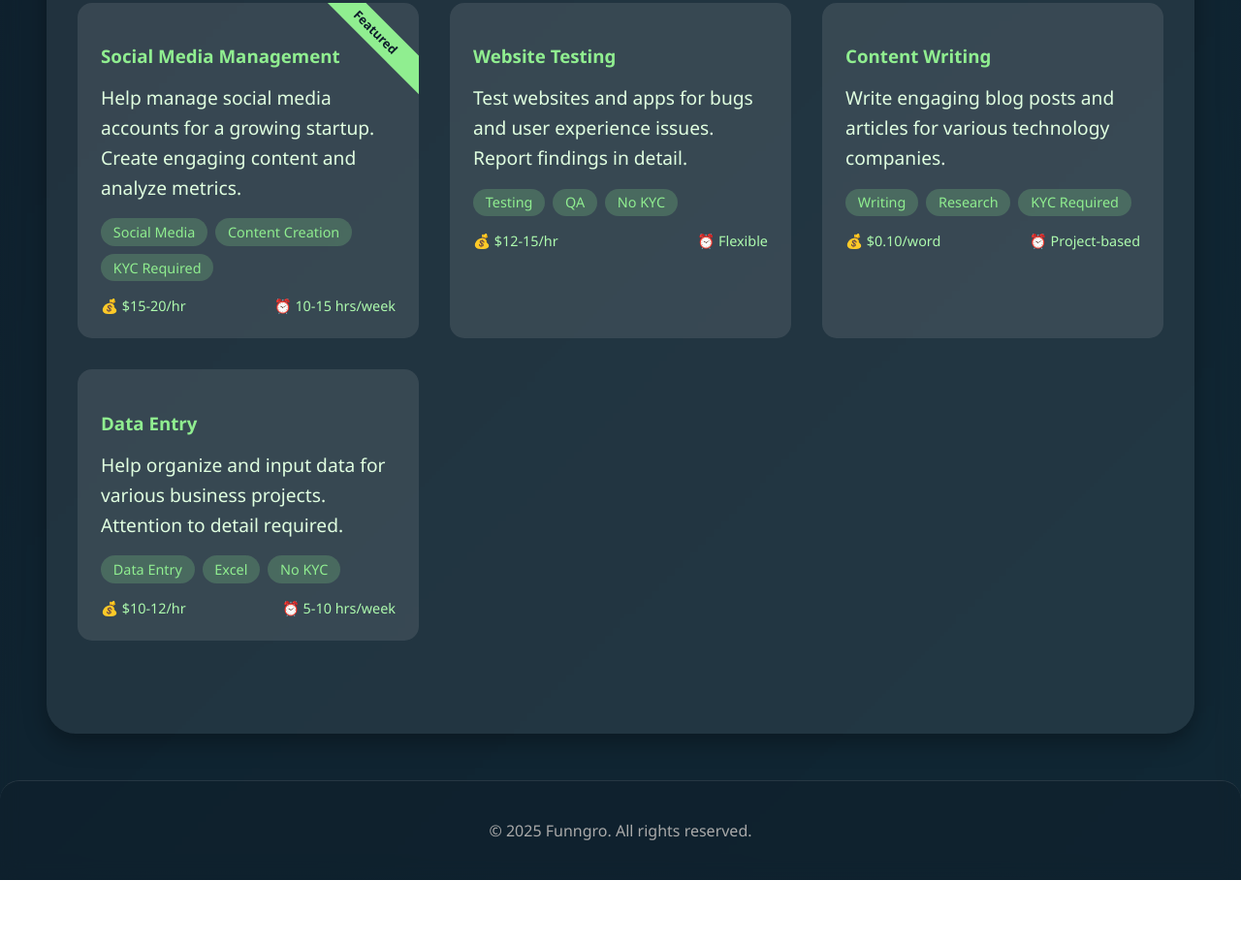
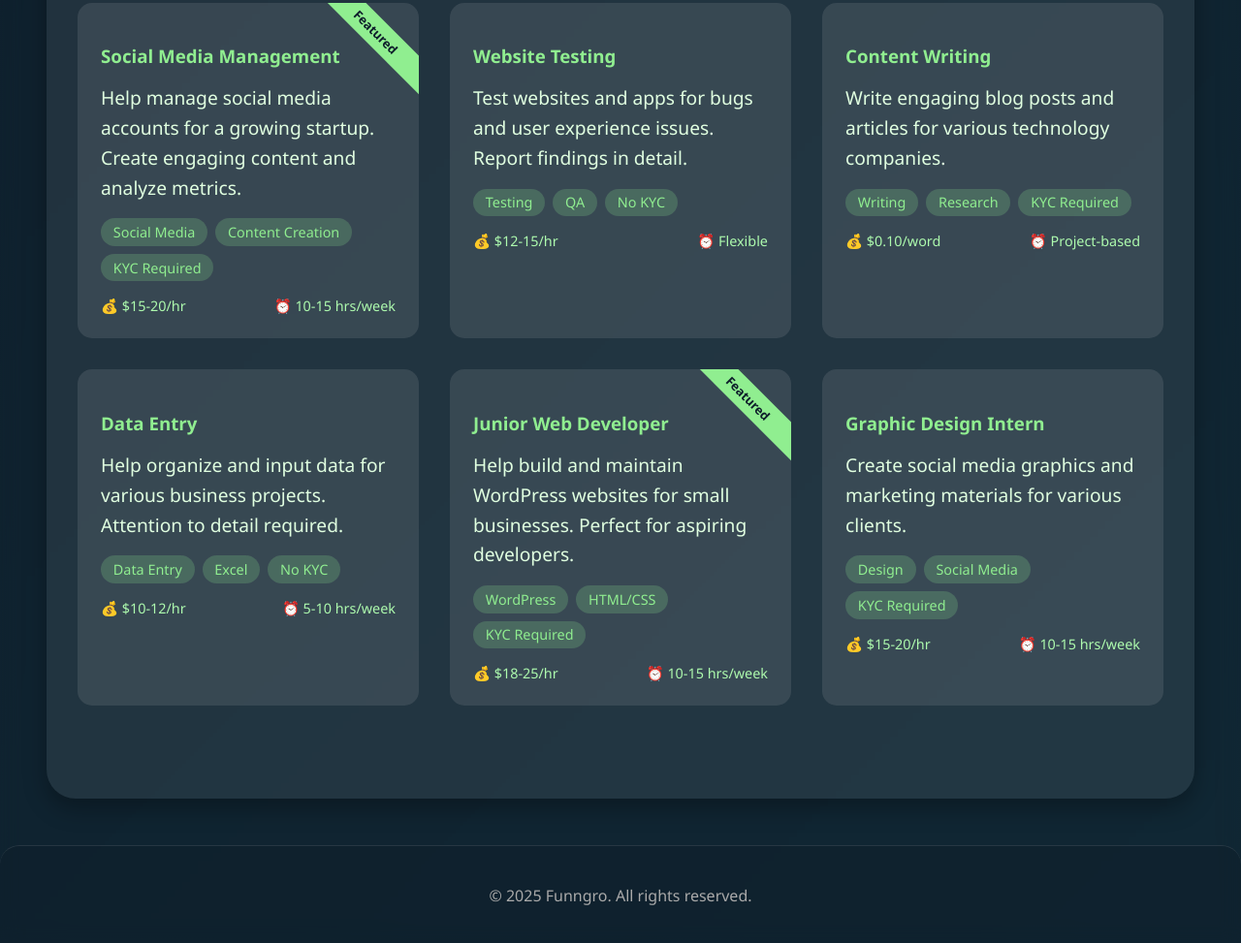
Before and after one commit to apexfury69/funngro-trial-website, a plain HTML site: page teen.html in a window 1280 px wide. Shown: the part 911-1884 px from the top of the page at 97% size. Before the commit the page ends 1819 px from the top, so only its background shows below. Drawn offline with Linux system fonts and the light colour scheme.

Commit message:
Add files via upload

```diff
--- a/teen.html
+++ b/teen.html
@@ -316,6 +316,34 @@
           <span>⏰ 5-10 hrs/week</span>
         </div>
       </div>
+
+      <div class="project-box featured" data-type="kyc">
+        <h3>Junior Web Developer</h3>
+        <p>Help build and maintain WordPress websites for small businesses. Perfect for aspiring developers.</p>
+        <div class="tags">
+          <span class="tag">WordPress</span>
+          <span class="tag">HTML/CSS</span>
+          <span class="tag">KYC Required</span>
+        </div>
+        <div class="stats">
+          <span>💰 $18-25/hr</span>
+          <span>⏰ 10-15 hrs/week</span>
+        </div>
+      </div>
+
+      <div class="project-box" data-type="kyc">
+        <h3>Graphic Design Intern</h3>
+        <p>Create social media graphics and marketing materials for various clients.</p>
+        <div class="tags">
+          <span class="tag">Design</span>
+          <span class="tag">Social Media</span>
+          <span class="tag">KYC Required</span>
+        </div>
+        <div class="stats">
+          <span>💰 $15-20/hr</span>
+          <span>⏰ 10-15 hrs/week</span>
+        </div>
+      </div>
     </div>
   </section>
 
```
